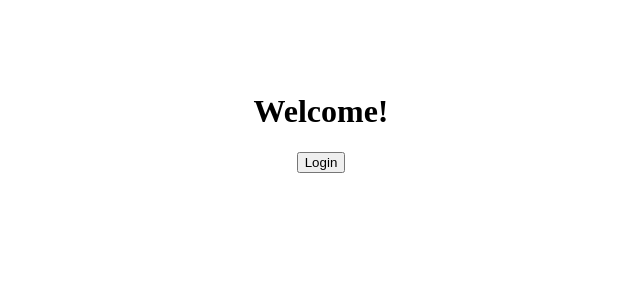
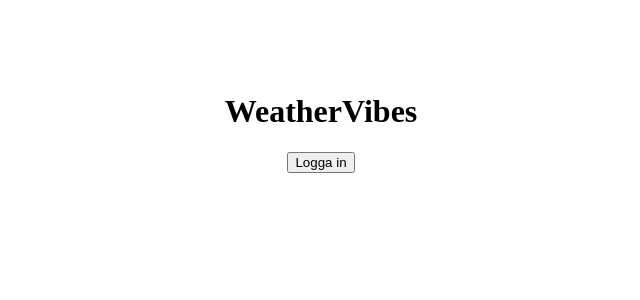
Before and after one commit to williamgummessons/WeatherVibes, a React (Vite) app in the folder weathervibes/: page / in a window 1280 px wide. Shown: the top 300 px of the page, without its empty margins (319-959 px from the left). Built offline with nearby package versions, Linux system fonts and the light colour scheme.

Commit message:
Ändringar av småtexter

```diff
--- a/weathervibes/src/App.jsx
+++ b/weathervibes/src/App.jsx
@@ -21,23 +21,23 @@ function App() {
             {!isAuthenticated && (
                 <>
                     {error && <p>Error: {error.message}</p>}
-                    <h1>Welcome!</h1>
-                    <button onClick={login}>Login</button>
+                    <h1>WeatherVibes</h1>
+                    <button onClick={login}>Logga in</button>
                 </>
             )}
 
             {isAuthenticated && (
                 <>
-                    <h1>User Profile</h1>
+                    <h1>Inloggad som användare</h1>
                     <img
                         src={user.picture}
                         alt={user.name}
                         style={{ borderRadius: "50%", width: 80 }}
                     />
-                    <p>Name: {user.name}</p>
+                    <p>Namn: {user.name}</p>
                     <p>Email: {user.email}</p>
 
-                    <button onClick={logout}>Logout</button>
+                    <button onClick={logout}>Logga ut</button>
 
                     <Weather />
                 </>
```
